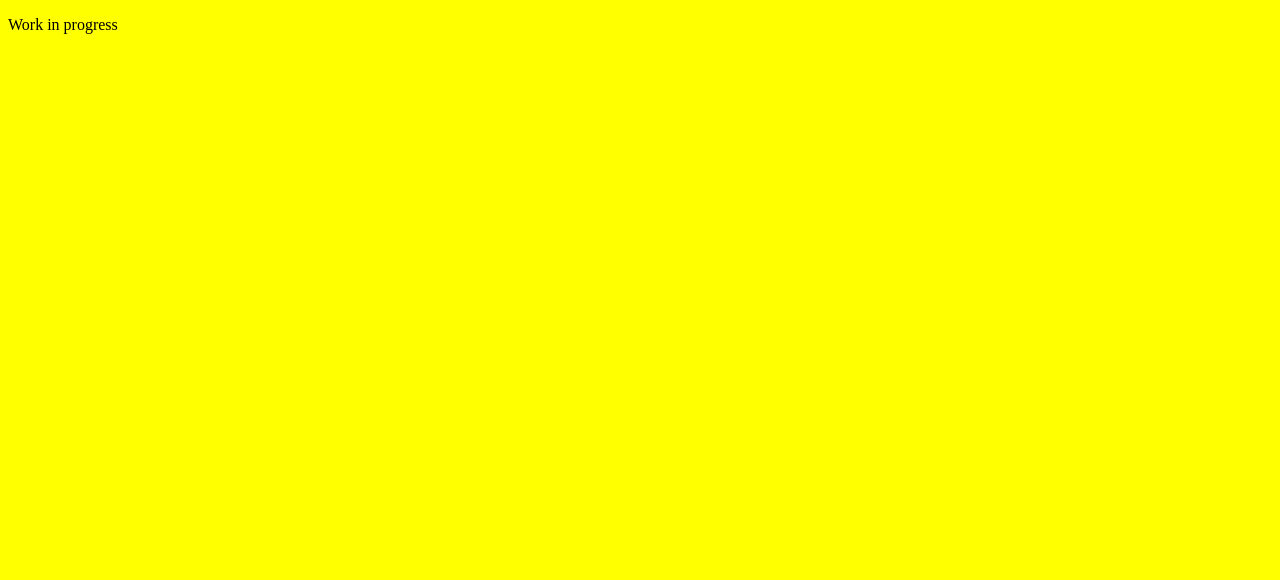
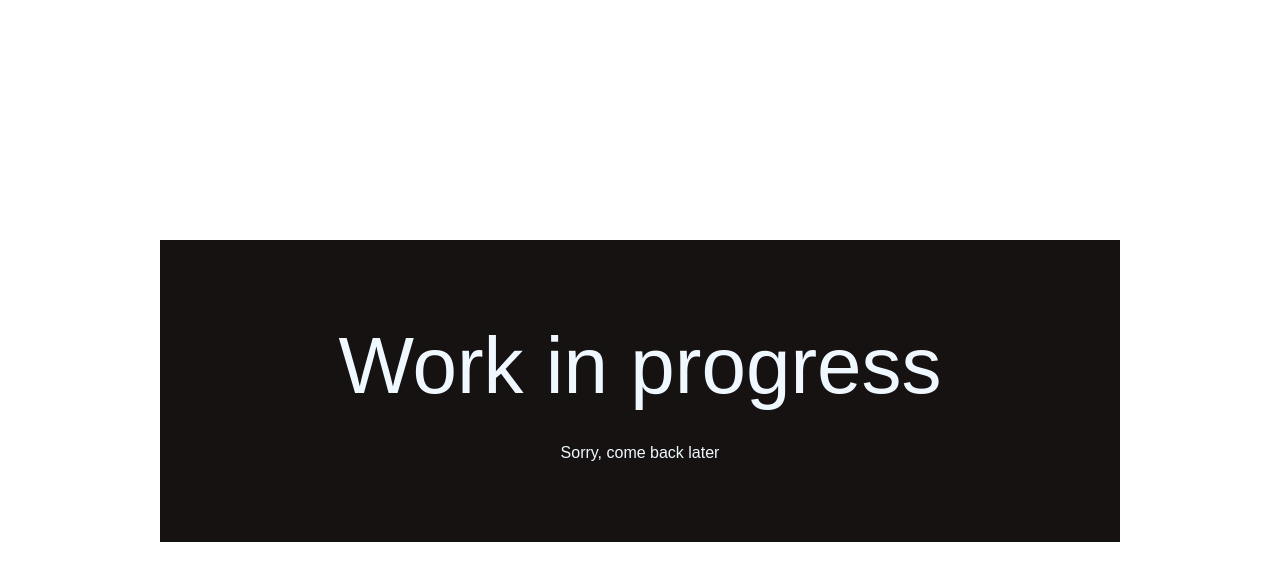
Before and after one commit to RobinDaloze/robindalozewaitingsite.github.io, a plain HTML site: page index.html in a window 1280 px wide. Drawn offline with Linux system fonts and the light colour scheme.

Commit message:
Modify page to another WIP page

```diff
--- a/css/master.css
+++ b/css/master.css
@@ -1,3 +1,23 @@
 body {
-  background-color: yellow;
+  background-color: white;
 }
+.WIP__container {
+  background-color: rgb(22, 18, 18);
+  padding: 5rem;
+  width: 50rem;
+  margin: auto;
+  margin-top: 15rem;
+}
+.WIP__title {
+  font: 500 5rem sans-serif;
+  margin: auto;
+  text-align: center;
+  color: aliceblue;
+}
+.WIP__text {
+  font: 500 1rem sans-serif;
+  margin: auto;
+  text-align: center;
+  color: aliceblue;
+  margin-top: 2rem;
+}
--- a/index.html
+++ b/index.html
@@ -8,6 +8,9 @@
     <title>Robin Daloze</title>
   </head>
   <body>
-    <p>Work in progress</p>
+    <div class="WIP__container">
+      <h2 class="WIP__title">Work in progress</h2>
+      <p class="WIP__text">Sorry, come back later</p>
+    </div>
   </body>
 </html>
```
